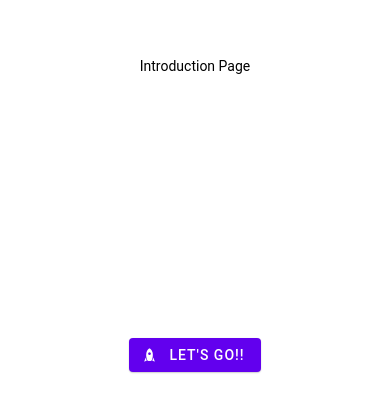
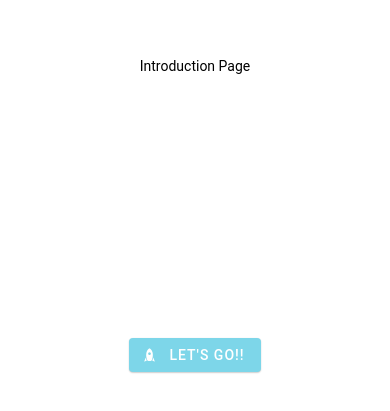
Before and after one commit to Darguima/meo-wifi-auto-login, a React Native app: screen / in a window 390 px wide. Shown: the part 207-618 px from the top of the page. Built offline with nearby package versions, Linux system fonts and the light colour scheme.

Commit message:
Theming - Added Theme Colors to React Native Paper

```diff
--- a/App.tsx
+++ b/App.tsx
@@ -1,14 +1,38 @@
 import React from 'react'
+import { StatusBar } from 'react-native'
 
 import Routes from './src/routes'
 
 import { SettingsProvider } from '@contexts/settings'
-import { Provider as PaperProvider } from 'react-native-paper'
+import { Provider as PaperProvider, DefaultTheme } from 'react-native-paper'
+
+export const overrideTheme = {
+	...DefaultTheme,
+	colors: {
+		...DefaultTheme.colors,
+
+		primary: '#009EBB',
+		onPrimary: '#000000',
+
+		primaryVariant: '#7DD6E9',
+		onPrimaryVariant: '#000000',
+
+		surfaceVariant: '#DFF5FA',
+
+		background: '#fff',
+		onBackground: '#000000',
+
+		error: '#b00020'
+	}
+}
 
 const App = () => (
 	<SettingsProvider>
-		<PaperProvider>
+		<PaperProvider theme={overrideTheme}>
+
+			<StatusBar backgroundColor={overrideTheme.colors.primary} />
 			<Routes />
+
 		</PaperProvider>
 	</SettingsProvider>
 )
--- a/src/pages/IntroductionPage/index.tsx
+++ b/src/pages/IntroPage/index.tsx
@@ -1,18 +1,22 @@
 import React from 'react'
 import { View, StyleSheet } from 'react-native'
 
-import { Button, Text } from 'react-native-paper'
+import { Button, Text, useTheme } from 'react-native-paper'
 
 import useSettings from '@contexts/settings'
 
 const IntroductionPage:React.FC = () => {
+	const styles = makeStyles(useTheme().colors)
+
 	const { changeSettings } = useSettings()
+
 	return (
 		<View style={styles.container}>
 			<Text>Introduction Page</Text>
 			<Button
 				mode="contained"
 				icon="rocket"
+				style={styles.button}
 				onPress={() => changeSettings({ showIntroduction: false })}
 			>
         Let's go!!
@@ -21,13 +25,17 @@ const IntroductionPage:React.FC = () => {
 	)
 }
 
-const styles = StyleSheet.create({
+const makeStyles = (colors : ReactNativePaper.ThemeColors) => StyleSheet.create({
 	container: {
 		flex: 1,
 		justifyContent: 'space-evenly',
 		alignItems: 'center',
 
-		backgroundColor: '#fff'
+		backgroundColor: colors.background
+	},
+
+	button: {
+		backgroundColor: colors.primaryVariant
 	}
 })
 
--- a/src/routes/index.tsx
+++ b/src/routes/index.tsx
@@ -2,7 +2,7 @@ import React from 'react'
 import { NavigationContainer, useNavigation } from '@react-navigation/native'
 import { createStackNavigator, StackNavigationProp } from '@react-navigation/stack'
 
-import IntroductionPage from '@pages/IntroductionPage'
+import IntroPage from '@pages/IntroPage'
 import MainPage from '@pages/MainPage'
 
 import useSettings from '@contexts/settings'
@@ -17,7 +17,7 @@ const Routes = () => {
 	if (!areSettingsLoaded) {
 		return <></>
 	} else if (showIntroduction) {
-		return <IntroductionPage />
+		return <IntroPage />
 	} else {
 		return RootStack()
 	}
```
Also changed, not shown: @types/index.d.ts (added, +11 -0 lines), .eslintrc.js.
